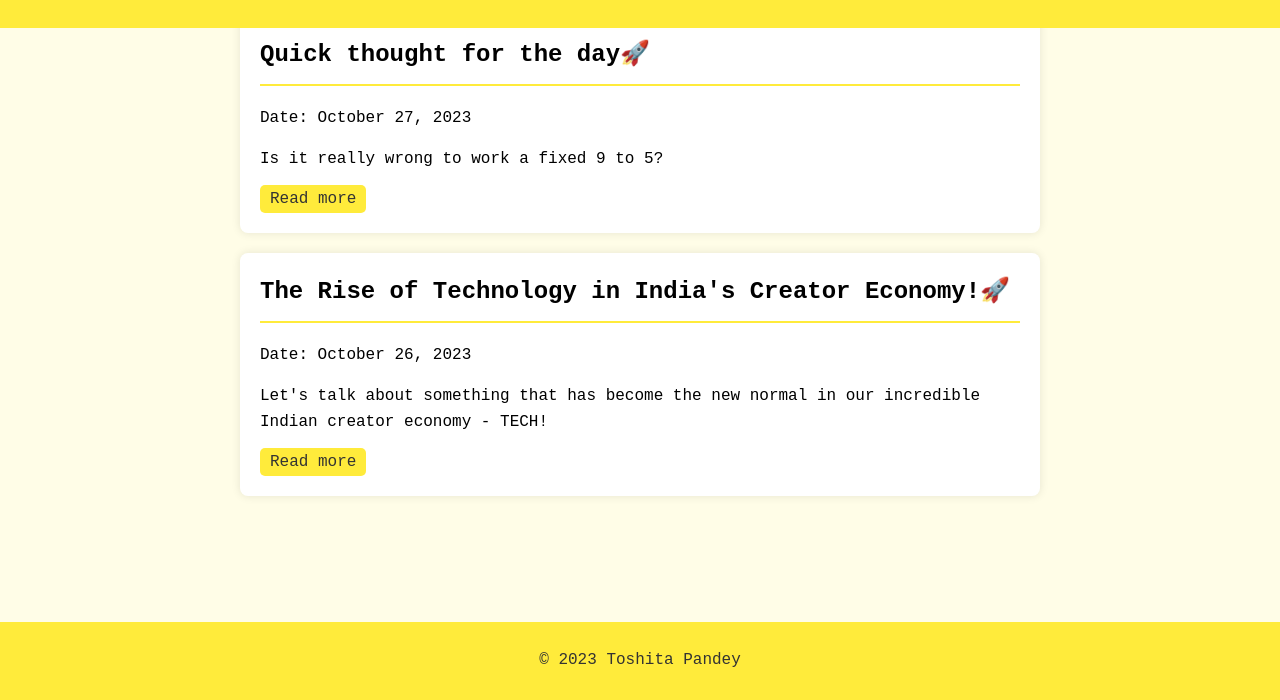
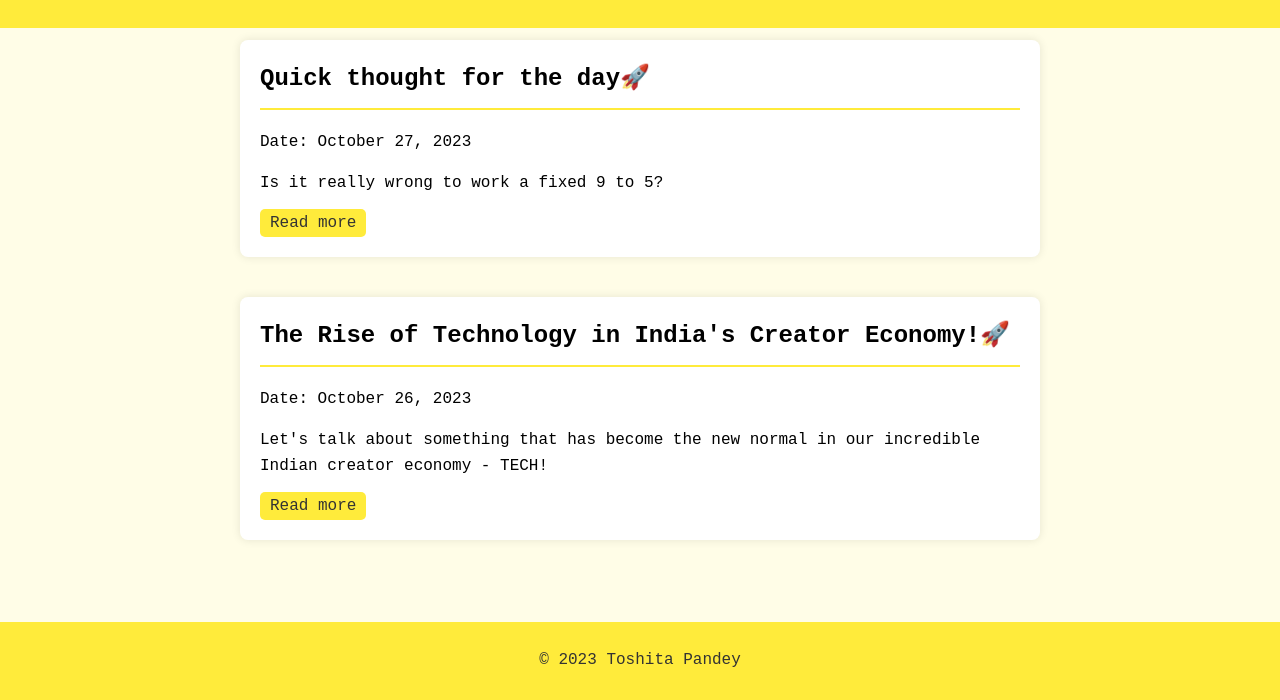
Before and after one commit to toshitapandey/blog, a plain HTML site: page index.html in a window 1280 px wide. Shown: the part 100-800 px from the top of the page. Drawn offline with Linux system fonts and the light colour scheme; a web font is replaced by a local one.

Commit message:
fix article css

```diff
--- a/style.css
+++ b/style.css
@@ -35,7 +35,7 @@ article {
     margin-bottom: 20px;
     box-shadow: 0px 0px 10px rgba(0, 0, 0, 0.1);
     border-radius: 8px;
-    margin-top: 2vh; /* Push content to the right of the fixed header */
+    margin-top: 5vh; /* Push content to the right of the fixed header */
 }
 
 article h2 {
```
